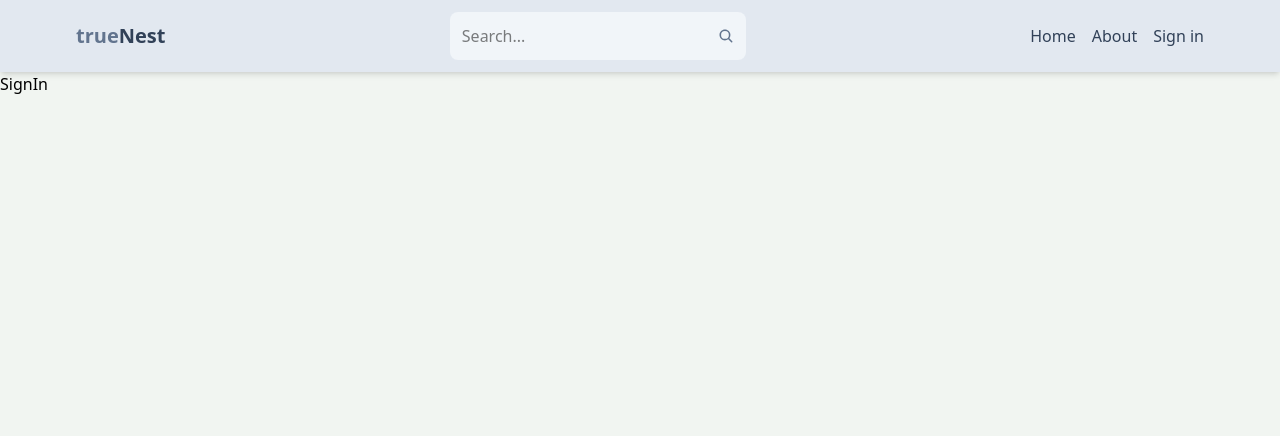
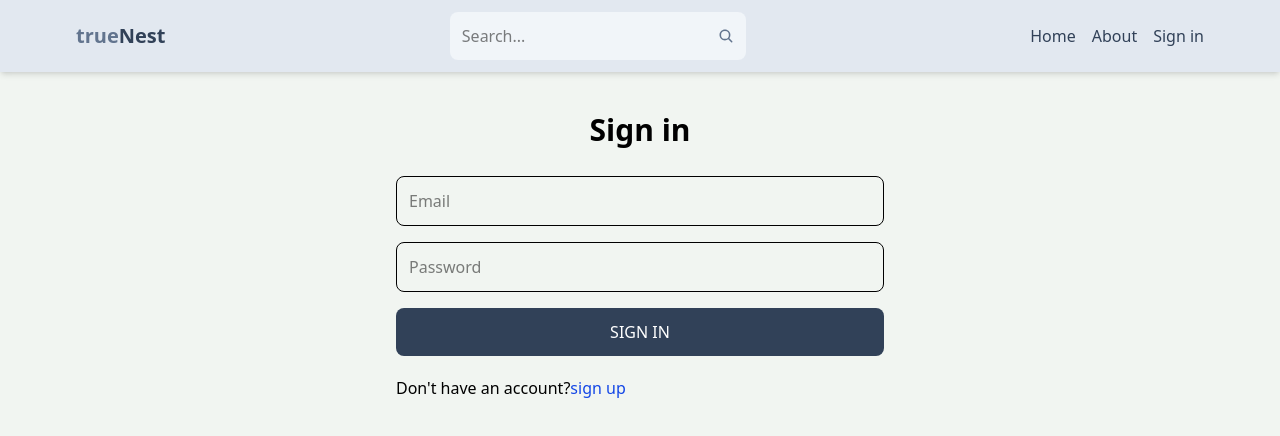
Before and after one commit to rem422/trueNest, a React (Vite) app in the folder client/: page /signin in a window 1280 px wide. Shown: the top 436 px of the page. Built offline with nearby package versions, Linux system fonts and the light colour scheme.

Commit message:
Complete sign in page functionality

```diff
--- a/client/src/pages/SignIn.jsx
+++ b/client/src/pages/SignIn.jsx
@@ -1,8 +1,80 @@
-import React from 'react'
+import { useState } from 'react';
+import { Link, useNavigate } from 'react-router-dom';
+import axios from 'axios';
 
-const SignIn = () => {
+const SignIn = ({setUser}) => {
+  const [email, setEmail] = useState('');
+  const [password, setPassword] = useState('');
+  const [loading, setLoading] = useState(false);
+  const [error, setError] = useState(null);
+  const navigate  = useNavigate();
+
+const handleSubmit = async (e) => {
+  e.preventDefault();
+  setLoading(true);
+  setError(null);
+
+  try{
+    const res = await axios.post('/api/auth/signin', {
+      email,
+      password
+    });
+
+    if(res.data.success) {
+      setError(null);
+      setUser(res.data.user);
+      navigate('/');
+    } else {
+      setError(res.data.message || "unexpected error");
+    }
+  } catch(err) {
+    setError(err.response?.data?.message);
+  } finally {
+    setLoading(false)
+  }
+}
+
   return (
-    <div>SignIn</div>
+    <div className='p-3 max-w-lg mx-auto'>
+      <h1 className='text-3xl text-center font-semibold my-7'>Sign in</h1>
+      {error &&
+        <p className='text-red-500 mb-4 text-center'>
+          {error}
+        </p>
+      }
+      <form onSubmit={handleSubmit} className='flex flex-col gap-4 '>
+        <input
+            type="email"
+            value={email}
+            onChange={(e) => setEmail(e.target.value)}
+            placeholder='Email'
+            className='border p-3 rounded-lg focus:outline-none'
+            required
+        />
+        <input
+          type="password"
+          value={password}
+          onChange={(e) => setPassword(e.target.value)}
+          placeholder='Password'
+          className='border p-3 rounded-lg focus:outline-none'
+          required
+        />
+        <button
+          disabled={loading}
+          className='bg-slate-700 text-white p-3 rounded-lg uppercase hover:opacity-95 disabled:opacity-80 cursor-pointer'>
+            { loading ? "Sign in..." : "Sign in" }
+        </button>
+      </form>
+      <div className='flex gap-2 mt-5'>
+        <p>Don't have an account?
+          <Link
+            to="/signup"
+            className='text-blue-700'>
+            sign up
+          </Link>
+        </p>
+      </div>
+    </div>
   )
 }
 
```
